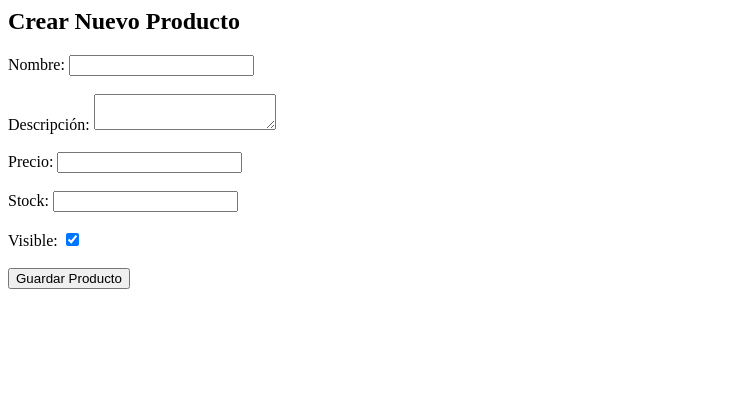
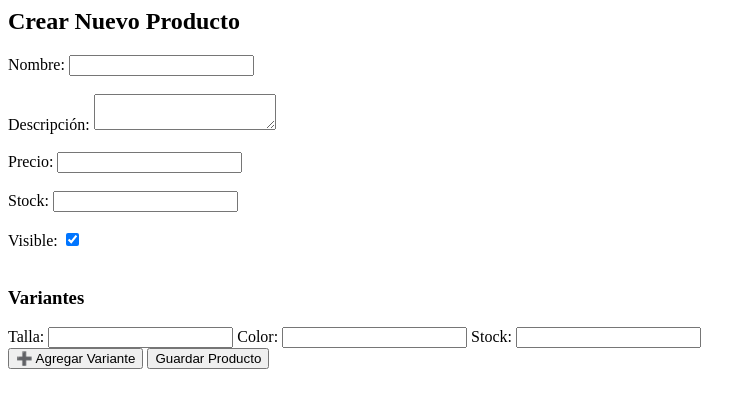
Before and after one commit to LuisLaurente/tecnovedades, a PHP site: page /crear.php in a window 1280 px wide. Shown: the top 408 px of the page, without its empty margins (0-756 px from the left). Run offline with PHP 8.4, Linux system fonts and the light colour scheme.

Commit message:
variantes de productos crud

```diff
--- a/views/producto/crear.php
+++ b/views/producto/crear.php
@@ -22,5 +22,40 @@
     <label for="visible">Visible:</label>
     <input type="checkbox" name="visible" id="visible" value="1" checked><br><br>
 
+    <!-- Este campo es para ingresar variantes del producto -->
+    <h3>Variantes</h3>
+    <div id="variantes-container">
+        <div class="variante">
+            <label>Talla:</label>
+            <input type="text" name="variantes[talla][]" required>
+
+            <label>Color:</label>
+            <input type="text" name="variantes[color][]" required>
+
+            <label>Stock:</label>
+            <input type="number" name="variantes[stock][]" required>
+        </div>
+    </div>
+
+    <button type="button" onclick="agregarVariante()">➕ Agregar Variante</button>
+
+    <script>
+        function agregarVariante() {
+            const container = document.getElementById('variantes-container');
+            const html = `
+                <div class="variante">
+                    <label>Talla:</label>
+                    <input type="text" name="variantes[talla][]" required>
+
+                    <label>Color:</label>
+                    <input type="text" name="variantes[color][]" required>
+
+                    <label>Stock:</label>
+                    <input type="number" name="variantes[stock][]" required>
+                </div>`;
+            container.insertAdjacentHTML('beforeend', html);
+        }
+    </script>
+
     <button type="submit">Guardar Producto</button>
 </form>
```
Also changed, not shown: controllers/ProductoController.php (+33 -7 lines), models/VarianteProducto.php (added, +42 -0 lines).
